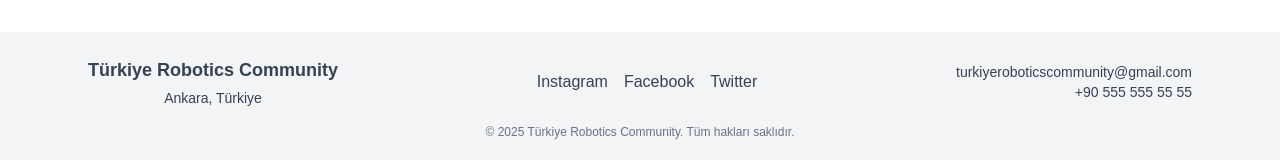
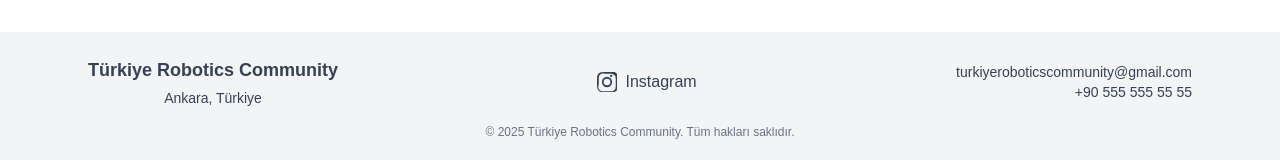
Before and after one commit to can2334/robotics, a Next.js app: page / in a window 1280 px wide. Shown: the part 785-945 px from the top of the page. Built offline with nearby package versions, Linux system fonts and the light colour scheme.

Commit message:
Test update

```diff
--- a/src/app/about/page.tsx
+++ b/src/app/about/page.tsx
@@ -24,7 +24,7 @@
     React: "https://cdn.jsdelivr.net/gh/devicons/devicon/icons/react/react-original.svg",
     Php: "https://cdn.jsdelivr.net/gh/devicons/devicon/icons/php/php-original.svg",
     Python: "https://cdn.jsdelivr.net/gh/devicons/devicon/icons/python/python-original.svg",
-    Sql: "https://cdn.jsdelivr.net/gh/devicons/devicon/icons/sql/sql-original.svg",
+    Sql: "https://gimgs2.nohat.cc/thumb/f/350/microsoft-sql-server-mysql-database-logo-others--5015229175955456.jpg",
     MySQL: "https://cdn.jsdelivr.net/gh/devicons/devicon/icons/mysql/mysql-original.svg",
     C: "https://cdn.jsdelivr.net/gh/devicons/devicon/icons/c/c-original.svg",
     "C#": "https://cdn.jsdelivr.net/gh/devicons/devicon/icons/csharp/csharp-original.svg",
@@ -108,7 +108,6 @@
     return (
         <div className={`${theme === "light" ? "bg-gray-50 text-gray-900" : "bg-gray-900 text-white"} flex flex-col min-h-screen transition-colors duration-300`}>
             <Head>
-                <title>Türkiye Robotics Community - Takım</title>
                 <meta
                     name="description"
                     content="Türkiye Robotics Community ekibi olarak teknolojiyi, mühendisliği ve yaratıcılığı birleştiriyoruz."
@@ -117,6 +116,7 @@
             </Head>
 
             <Header theme={theme} toggleTheme={toggleTheme} />
+            <title>TRC - Hakkımızda</title>
 
             <main className="flex-1 max-w-6xl mx-auto p-8">
                 <h1 className="text-4xl font-extrabold mb-6 text-center text-transparent bg-clip-text bg-gradient-to-r from-indigo-600 to-pink-500">
--- a/src/app/chat/page.tsx
+++ b/src/app/chat/page.tsx
@@ -11,6 +11,7 @@
     return (
         <div className={`flex flex-col min-h-screen transition-colors duration-300 ${theme === "light" ? "bg-gray-50 text-gray-900" : "bg-gray-900 text-white"}`}>
             <Header theme={theme} toggleTheme={toggleTheme} />
+            <title>TRC - RoboticsAi</title>
 
             <main className="flex-1 p-8 w-full max-w-4xl mx-auto">
                 <h1 className={`text-3xl font-bold mb-6 text-center ${theme === "light" ? "text-gray-900" : "text-white"}`}>
--- a/src/app/components/Footer.tsx
+++ b/src/app/components/Footer.tsx
@@ -12,29 +12,25 @@
                     <p className="text-sm mt-1">Ankara, Türkiye</p>
                 </div>
 
-                <div className="flex gap-4">
+                <div className="flex gap-4 items-center">
                     <a
                         href="https://www.instagram.com/turkiyeroboticscommunity?igsh=MmQ4Z2s3Z2pjaGVv"
-                        className={`transition ${theme === "light" ? "hover:text-gray-900" : "hover:text-white"
-                            }`}
+                        className={`flex items-center transition ${theme === "light" ? "hover:text-gray-900" : "hover:text-white"}`}
                     >
+                        {/* Instagram SVG ikonu */}
+                        <svg
+                            xmlns="http://www.w3.org/2000/svg"
+                            viewBox="0 0 24 24"
+                            fill="currentColor"
+                            className="w-5 h-5 mr-2"
+                        >
+                            <path d="M12 2.163c3.204 0 3.584.012 4.85.07 1.17.056 1.97.24 2.43.415a4.92 4.92 0 011.675 1.093 4.92 4.92 0 011.093 1.675c.175.46.36 1.26.415 2.43.058 1.266.07 1.646.07 4.85s-.012 3.584-.07 4.85c-.056 1.17-.24 1.97-.415 2.43a4.902 4.902 0 01-1.093 1.675 4.902 4.902 0 01-1.675 1.093c-.46.175-1.26.36-2.43.415-1.266.058-1.646.07-4.85.07s-3.584-.012-4.85-.07c-1.17-.056-1.97-.24-2.43-.415a4.92 4.92 0 01-1.675-1.093 4.92 4.92 0 01-1.093-1.675c-.175-.46-.36-1.26-.415-2.43C2.175 15.747 2.163 15.367 2.163 12s.012-3.584.07-4.85c.056-1.17.24-1.97.415-2.43a4.902 4.902 0 011.093-1.675 4.902 4.902 0 011.675-1.093c.46-.175 1.26-.36 2.43-.415C8.416 2.175 8.796 2.163 12 2.163zm0-2.163C8.741 0 8.332.013 7.052.072 5.777.131 4.802.31 4.042.575a7.077 7.077 0 00-2.55 1.63A7.077 7.077 0 00.575 4.042c-.265.76-.444 1.735-.503 3.01C.013 8.332 0 8.741 0 12s.013 3.668.072 4.948c.059 1.275.238 2.25.503 3.01a7.077 7.077 0 001.63 2.55 7.077 7.077 0 002.55 1.63c.76.265 1.735.444 3.01.503 1.28.059 1.689.072 4.948.072s3.668-.013 4.948-.072c1.275-.059 2.25-.238 3.01-.503a7.077 7.077 0 002.55-1.63 7.077 7.077 0 001.63-2.55c.265-.76.444-1.735.503-3.01.059-1.28.072-1.689.072-4.948s-.013-3.668-.072-4.948c-.059-1.275-.238-2.25-.503-3.01a7.077 7.077 0 00-1.63-2.55 7.077 7.077 0 00-2.55-1.63c-.76-.265-1.735-.444-3.01-.503C15.668.013 15.259 0 12 0z" />
+                            <path d="M12 5.838a6.162 6.162 0 100 12.324 6.162 6.162 0 000-12.324zm0 10.162a3.999 3.999 0 110-7.998 3.999 3.999 0 010 7.998zM18.406 4.594a1.44 1.44 0 11-2.88 0 1.44 1.44 0 012.88 0z" />
+                        </svg>
                         Instagram
                     </a>
-                    <a
-                        href="#"
-                        className={`transition ${theme === "light" ? "hover:text-gray-900" : "hover:text-white"
-                            }`}
-                    >
-                        Facebook
-                    </a>
-                    <a
-                        href="#"
-                        className={`transition ${theme === "light" ? "hover:text-gray-900" : "hover:text-white"
-                            }`}
-                    >
-                        Twitter
-                    </a>
                 </div>
+
 
                 <div className="text-center md:text-right text-sm">
                     <p>turkiyeroboticscommunity@gmail.com</p>
--- a/src/app/components/Header.tsx
+++ b/src/app/components/Header.tsx
@@ -21,8 +21,10 @@
 
     return (
         <>
+
             {/* Header */}
             <header
+
                 className={`w-full flex justify-between items-center px-6 py-4 border-b transition-colors duration-300
                 ${theme === "light" ? "bg-white text-gray-900 border-gray-300" : "bg-gray-900 text-white border-gray-700"}`}
             >
--- a/src/app/components/head.tsx
+++ b/src/app/components/head.tsx
@@ -1,12 +1,14 @@
-export default function Head() {
+import Head from 'next/head';
+
+export default function CustomHead() {
     return (
-        <>
+        <Head>
             <title>Türkiye Robotics Community</title>
             <meta
                 name="description"
                 content="Türkiye Robotics Community ekibi ile teknoloji, mühendislik ve yaratıcılık birleştiriliyor."
             />
             <meta name="viewport" content="width=device-width, initial-scale=1" />
-        </>
+        </Head>
     );
 }
--- a/src/app/contact/page.tsx
+++ b/src/app/contact/page.tsx
@@ -38,6 +38,7 @@
     return (
         <div className={`min-h-screen flex flex-col transition-colors duration-300 ${theme === "light" ? "bg-gray-50 text-gray-900" : "bg-gray-900 text-gray-100"}`}>
             <Header theme={theme} toggleTheme={toggleTheme} />
+            <title>TRC - İletişim</title>
 
             <main className="flex-1 w-full max-w-3xl mx-auto p-6">
                 <h1 className={`text-3xl font-bold mb-8 text-center ${theme === "light" ? "text-gray-900" : "text-white"}`}>İletişim</h1>
--- a/src/app/page.tsx
+++ b/src/app/page.tsx
@@ -38,6 +38,7 @@
     <div className={`flex flex-col min-h-screen transition-colors duration-300
       ${theme === "light" ? "bg-white text-gray-900" : "bg-gray-900 text-white"}`}>
       <Header theme={theme} toggleTheme={toggleTheme} />
+      <title>TRC - Anasayfa </title>
 
 
       <main className="flex-1 p-6">
```
Also changed, not shown: package.json (+20 -4 lines).
